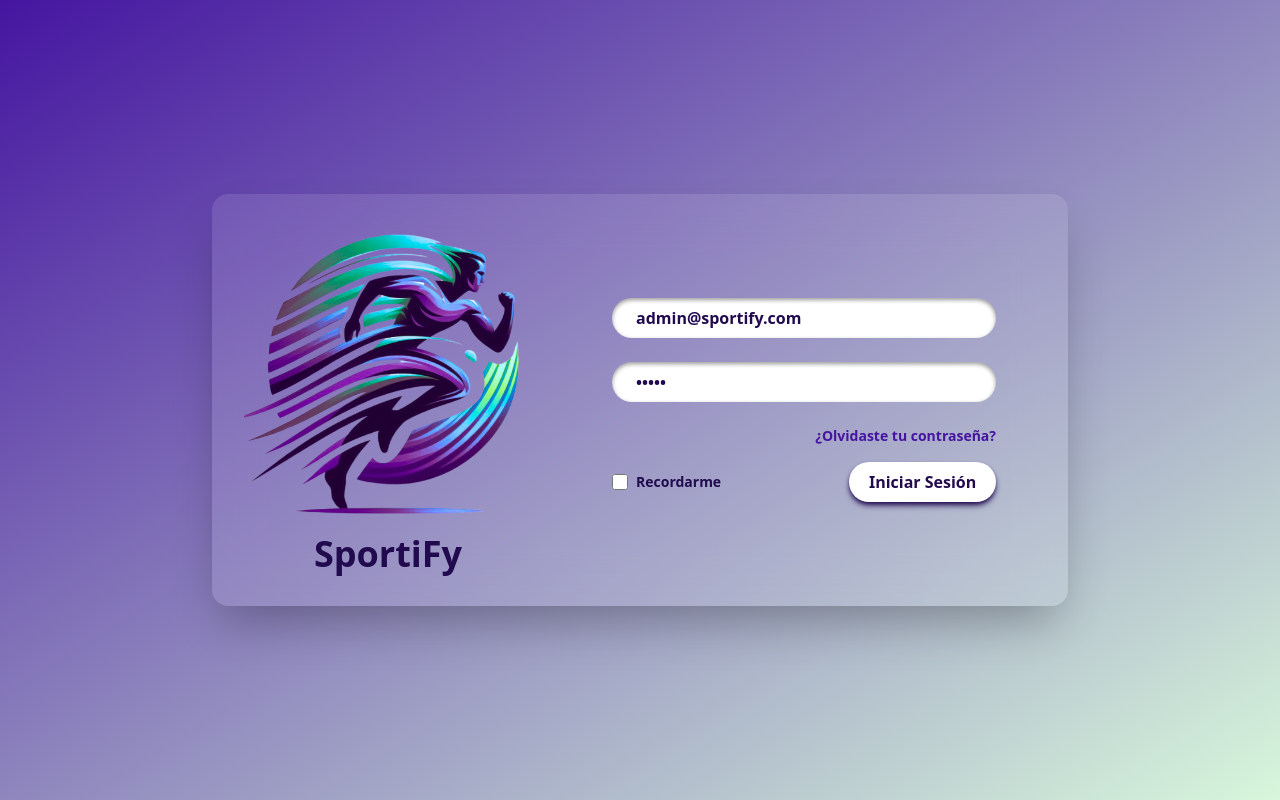
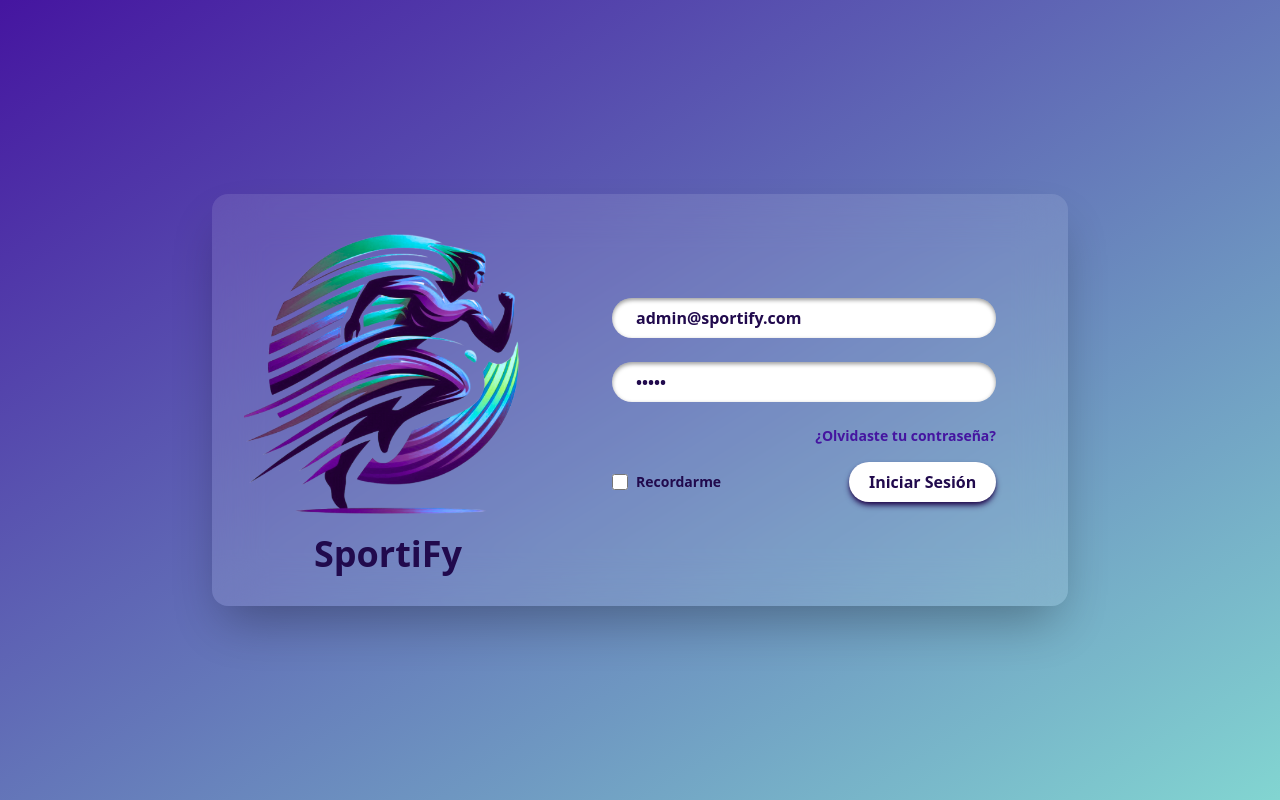
Before and after one commit to No-Country-simulation/s16-24-t-java-react, a React (Vite) app in the folder client/: page / in a window 1280 px wide. Built offline with nearby package versions, Linux system fonts and the light colour scheme; no server answers.

Commit message:
Fix: change secondary colors

```diff
--- a/client/src/index.css
+++ b/client/src/index.css
@@ -13,25 +13,25 @@
   --color-7: #C5ACF4;
   --color-8: #E2D5FA;
 
-  --color-9: #A4EDAD;
-  --color-10: #AEEFB6;
-  --color-11: #B8F1BF;
-  --color-12: #C2F3C8;
-  --color-13: #CCF5D1;
-  --color-14: #D7F7DB;
-  --color-15: #E1F9E4;
-  --color-16: #EBFBED;
-  --color-17: #F5FDF6;
+  --color-9: #226662;
+  --color-10: #2C8580;
+  --color-11: #37A49E;
+  --color-12: #44C1B9;
+  --color-13: #63CBC5;
+  --color-14: #82D5D1;
+  --color-15: #A2E0DC;
+  --color-16: #C1EAE8;
+  --color-17: #E0F5F3;
 
-  --color-18: #040B0B;
-  --color-19: #081716;
-  --color-20: #0B2221;
-  --color-21: #0C2322;
-  --color-22: #0D2423;
-  --color-23: #0E2524;
-  --color-24: #0F2625;
-  --color-25: #101426;
-  --color-26: #111527;
+  --color-18: #226662;
+  --color-19: #1E5B57;
+  --color-20: #1A4F4C;
+  --color-21: #174441;
+  --color-22: #133936;
+  --color-23: #0F2D2C;
+  --color-24: #0B2221;
+  --color-25: #081716;
+  --color-26: #040B0B;
 
   --color-27: #EAD8FD;
   --color-28: #ECDCFD;
```
